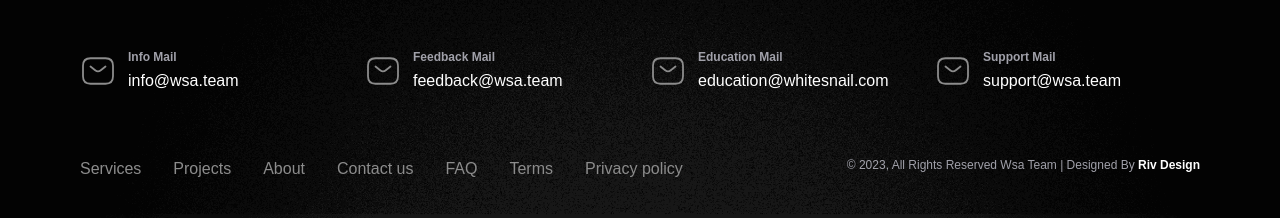
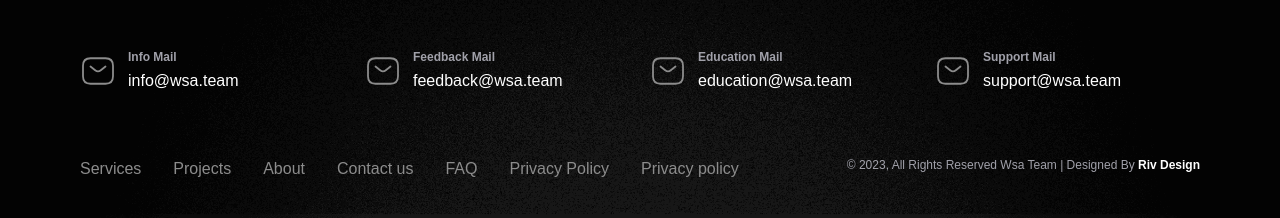
Before and after one commit to MiladDevarts/wsa, a Next.js app: page / in a window 1280 px wide. Shown: the part 8921-9139 px from the top of the page. Built offline with nearby package versions, Linux system fonts and the light colour scheme; a web font is replaced by a local one.

Commit message:
fix: emails

```diff
--- a/components/layout/Footer.jsx
+++ b/components/layout/Footer.jsx
@@ -63,7 +63,7 @@ function Footer() {
                 Education Mail
               </span>
               <span className="text-white">
-                education@whitesnail.com
+                education@wsa.team
               </span>
             </Link>
           </div>
@@ -110,8 +110,8 @@ function Footer() {
               </Link>
             </li>
             <li className="w-full lg:w-auto">
-              <Link href="/terms">
-                Terms
+              <Link href="/privacy-policy">
+                Privacy Policy
               </Link>
             </li>
             <li className="w-full lg:w-auto">
```
